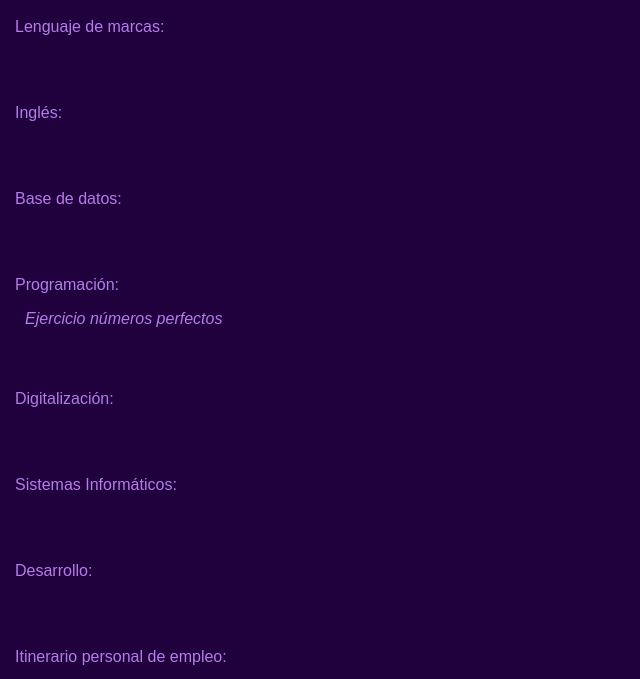
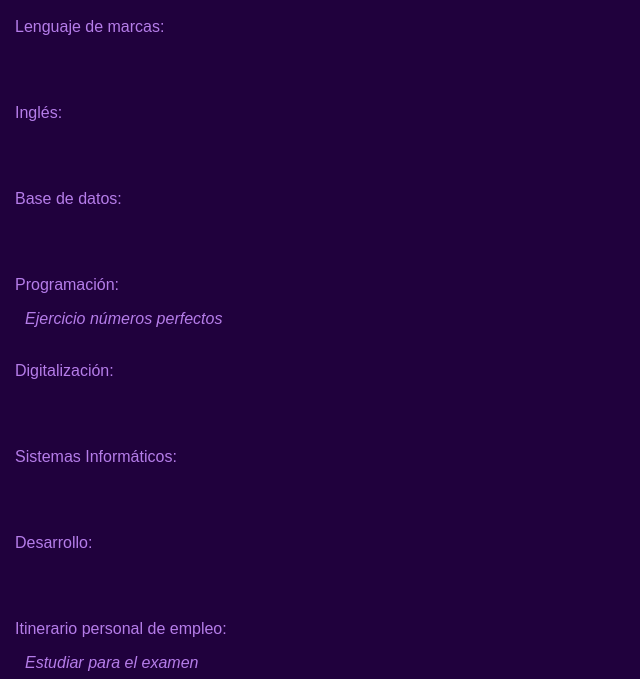
Before and after one commit to joaquinalvarezsanchez6-create/Jasbik, a plain HTML site: page index.html in a window 1280 px wide. Shown: the part 110-789 px from the top of the page, without its empty margins (0-640 px from the left). Drawn offline with Linux system fonts and the light colour scheme.

Commit message:
Update tilo.css

```diff
--- a/css/tilo.css
+++ b/css/tilo.css
@@ -2,20 +2,18 @@ body {
   font-family: Arial, sans-serif;
   margin: 15px;
   background-color: oklab(20.225% 0.05386 -0.08977);
-    color: oklab(68.943% 0.09657 -0.13033);
 }
-
 em {
   font-family: Arial, sans-serif;
-    display: block;
   margin: 10px;
 }
-
 strong {
   font-family: Arial, sans-serif;
   margin: 20px;
 }
-
 h1 {
   color: hsl(0, 0%, 100%);
 }
+body {
+  color: oklab(68.943% 0.09657 -0.13033);
+}
```
Lines whose indentation alone changed are shown as unchanged.
